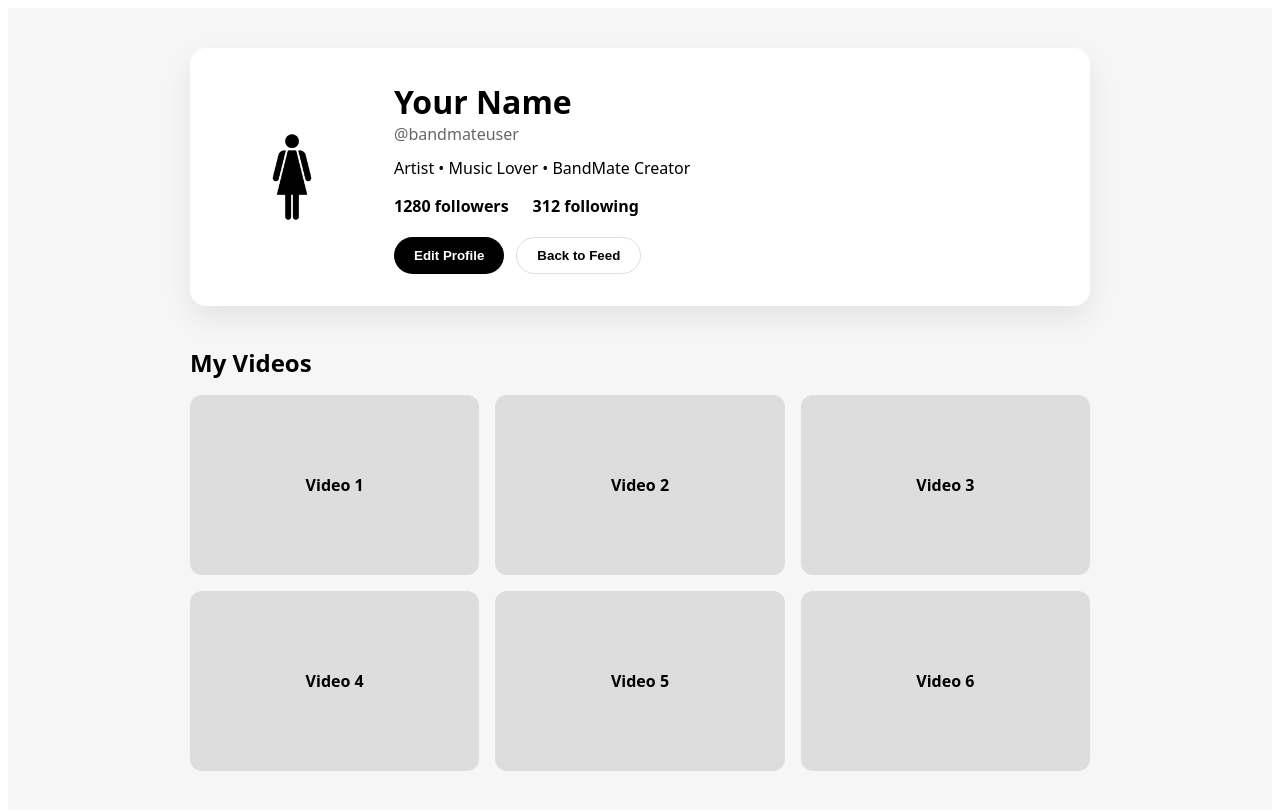
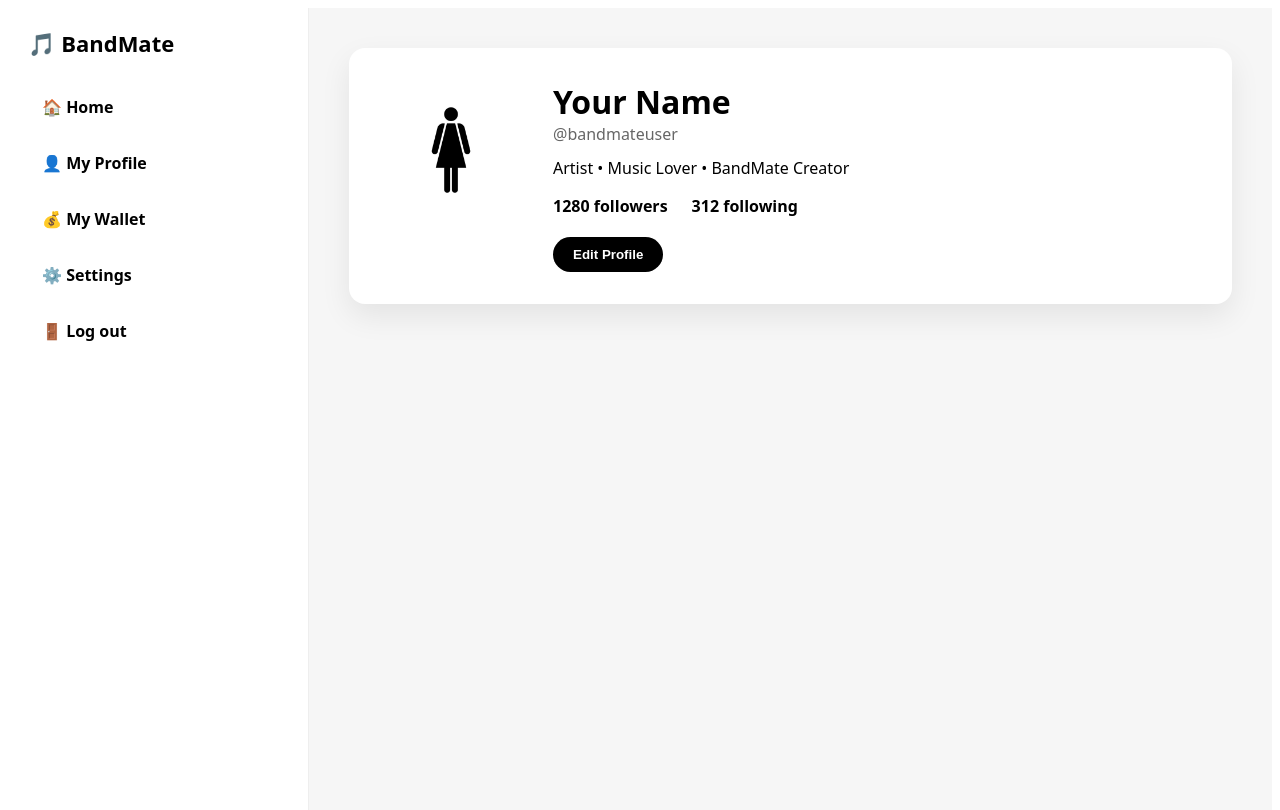
Before and after one commit to mejiasergio2002-max/BandMate, a Next.js app: page /profile in a window 1280 px wide. Shown: the top 810 px of the page. Built offline with nearby package versions, Linux system fonts and the light colour scheme.

Commit message:
Use shared LeftSidebar on feed and profile pages

```diff
--- a/app/profile/page.tsx
+++ b/app/profile/page.tsx
@@ -1,17 +1,15 @@
 'use client'
 
 import { useState } from 'react'
-import { useRouter } from 'next/navigation'
+import LeftSidebar from '../components/sidebar/LeftSidebar'
 
 export default function MyProfilePage() {
-  const router = useRouter()
   const [isEditing, setIsEditing] = useState(false)
 
-  // mock user data (replace later with real data)
   const user = {
     name: 'Your Name',
     username: '@bandmateuser',
-    avatar: '/feed/ariana.jpg', // placeholder
+    avatar: '/feed/ariana.jpg',
     bio: 'Artist • Music Lover • BandMate Creator',
     followers: 1280,
     following: 312,
@@ -20,51 +18,42 @@ export default function MyProfilePage() {
   return (
     <div
       style={{
+        display: 'flex',
         minHeight: '100vh',
         background: '#f6f6f6',
         fontFamily: 'system-ui, -apple-system',
       }}
     >
-      <div
-        style={{
-          maxWidth: 900,
-          margin: '0 auto',
-          padding: '40px 24px',
-        }}
-      >
-        {/* HEADER */}
+      <LeftSidebar />
+
+      <main style={{ flex: 1, padding: 40 }}>
         <div
           style={{
             background: '#fff',
             borderRadius: 16,
             padding: 32,
-            display: 'flex',
-            gap: 32,
-            alignItems: 'center',
             boxShadow: '0 12px 30px rgba(0,0,0,0.08)',
+            maxWidth: 900,
           }}
         >
-          {/* AVATAR */}
+          <div style={{ display: 'flex', gap: 32 }}>
             <img
               src={user.avatar}
-            alt="Profile avatar"
+              alt="Profile"
               style={{
                 width: 140,
                 height: 140,
                 borderRadius: '50%',
                 objectFit: 'cover',
-              background: '#ddd',
               }}
             />
 
-          {/* INFO */}
-          <div style={{ flex: 1 }}>
+            <div>
               <h1 style={{ margin: 0 }}>{user.name}</h1>
               <div style={{ opacity: 0.6 }}>{user.username}</div>
 
               <p style={{ marginTop: 12 }}>{user.bio}</p>
 
-            {/* STATS */}
               <div
                 style={{
                   display: 'flex',
@@ -77,62 +66,10 @@ export default function MyProfilePage() {
                 <div>{user.following} following</div>
               </div>
 
-            {/* ACTIONS */}
-            <div style={{ marginTop: 20, display: 'flex', gap: 12 }}>
               <button
                 onClick={() => setIsEditing(!isEditing)}
-                style={primaryButton}
-              >
-                {isEditing ? 'Save Profile' : 'Edit Profile'}
-              </button>
-
-              <button
-                onClick={() => router.push('/feed')}
-                style={secondaryButton}
-              >
-                Back to Feed
-              </button>
-            </div>
-          </div>
-        </div>
-
-        {/* CONTENT SECTION */}
-        <div style={{ marginTop: 40 }}>
-          <h2 style={{ marginBottom: 16 }}>My Videos</h2>
-
-          <div
                 style={{
-              display: 'grid',
-              gridTemplateColumns: 'repeat(auto-fill, minmax(220px, 1fr))',
-              gap: 16,
-            }}
-          >
-            {[1, 2, 3, 4, 5, 6].map((i) => (
-              <div
-                key={i}
-                style={{
-                  height: 180,
-                  borderRadius: 12,
-                  background: '#ddd',
-                  display: 'flex',
-                  alignItems: 'center',
-                  justifyContent: 'center',
-                  fontWeight: 600,
-                }}
-              >
-                Video {i}
-              </div>
-            ))}
-          </div>
-        </div>
-      </div>
-    </div>
-  )
-}
-
-/* ===== BUTTON STYLES ===== */
-
-const primaryButton = {
+                  marginTop: 20,
                   padding: '10px 20px',
                   borderRadius: 999,
                   border: 'none',
@@ -140,13 +77,14 @@ const primaryButton = {
                   color: '#fff',
                   fontWeight: 600,
                   cursor: 'pointer',
+                }}
+              >
+                {isEditing ? 'Save Profile' : 'Edit Profile'}
+              </button>
+            </div>
+          </div>
+        </div>
+      </main>
+    </div>
+  )
 }
-
-const secondaryButton = {
-  padding: '10px 20px',
-  borderRadius: 999,
-  border: '1px solid #ddd',
-  background: '#fff',
-  fontWeight: 600,
-  cursor: 'pointer',
-}
```
Lines whose indentation alone changed are shown as unchanged.
